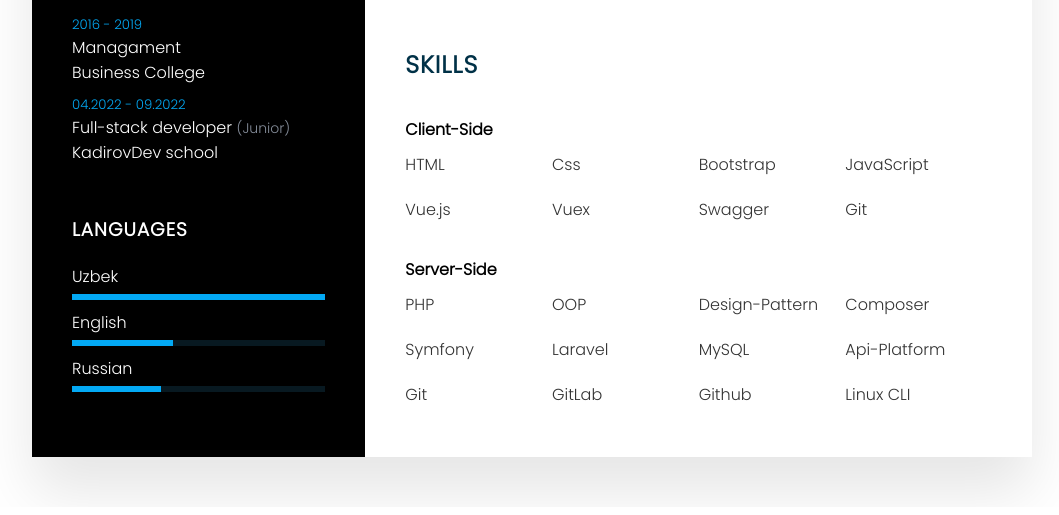
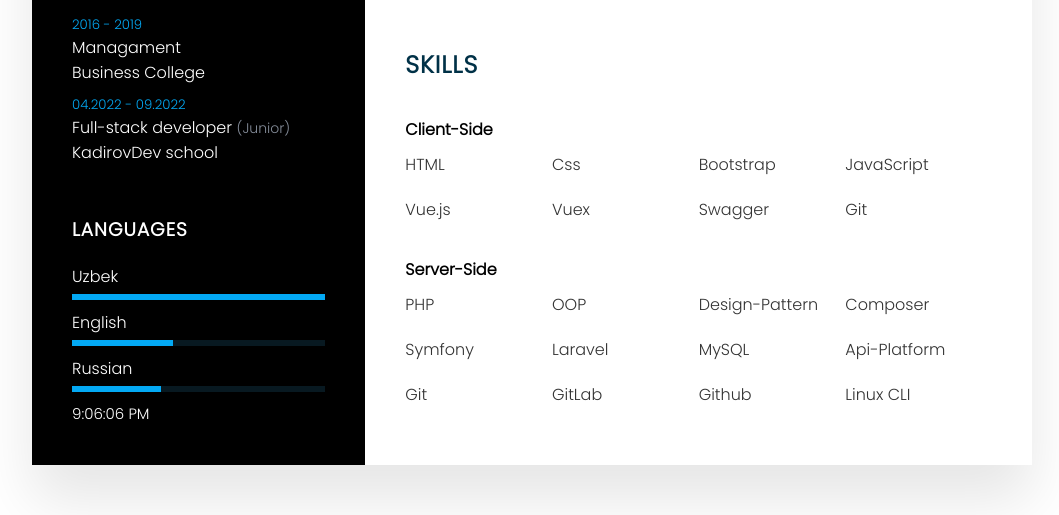
Before and after one commit to farhodxakimov24/Resume, a plain HTML site: page index.html in a window 1280 px wide. Shown: the part 750-1265 px from the top of the page, without its empty margins (108-1167 px from the left). Drawn offline with Linux system fonts and the light colour scheme.

Commit message:
add live time

```diff
--- a/index.html
+++ b/index.html
@@ -7,6 +7,31 @@
     <title>Resume</title>
     <link rel="stylesheet" href="https://cdnjs.cloudflare.com/ajax/libs/font-awesome/4.7.0/css/font-awesome.css" integrity="sha512-5A8nwdMOWrSz20fDsjczgUidUBR8liPYU+WymTZP1lmY9G6Oc7HlZv156XqnsgNUzTyMefFTcsFH/tnJE/+xBg==" crossorigin="anonymous" referrerpolicy="no-referrer" />
     <link rel="stylesheet" href="style.css">
+    <script>
+        function updateClock() {
+            var currentTime = new Date();
+            var hours = currentTime.getHours();
+            var minutes = currentTime.getMinutes();
+            var seconds = currentTime.getSeconds();
+
+            // Pad the minutes and seconds with leading zeros, if required
+            minutes = (minutes < 10 ? "0" : "") + minutes;
+            seconds = (seconds < 10 ? "0" : "") + seconds;
+
+            // Choose between "AM" and "PM" as appropriate
+            var period = (hours < 12) ? "AM" : "PM";
+
+            // Convert the hours to 12-hour format
+            hours = (hours > 12) ? hours - 12 : hours;
+
+            // Display the live time
+            var timeString = hours + ":" + minutes + ":" + seconds + " " + period;
+            document.getElementById("clock").innerHTML = timeString;
+        }
+
+        // Update the clock every second
+        setInterval(updateClock, 1000);
+    </script>
 </head>
 <body>
     <div class="container">
@@ -83,6 +108,7 @@
                     </li>
                 </ul>
             </div>
+            <p id="clock">Live Time</p>
         </div>
 
 
--- a/style.css
+++ b/style.css
@@ -31,6 +31,9 @@ body{
     background: #000000;
     padding: 40px;
 
+}
+.container .left_Side p{
+    color: white;
 }
 .profileText
 {
```
